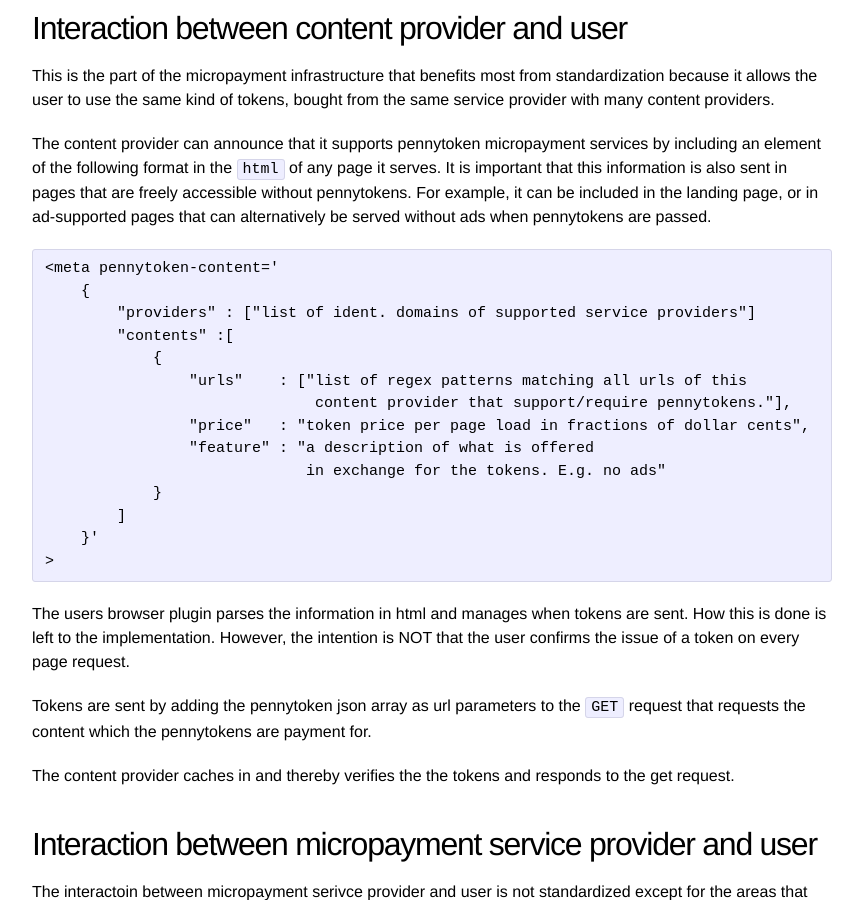
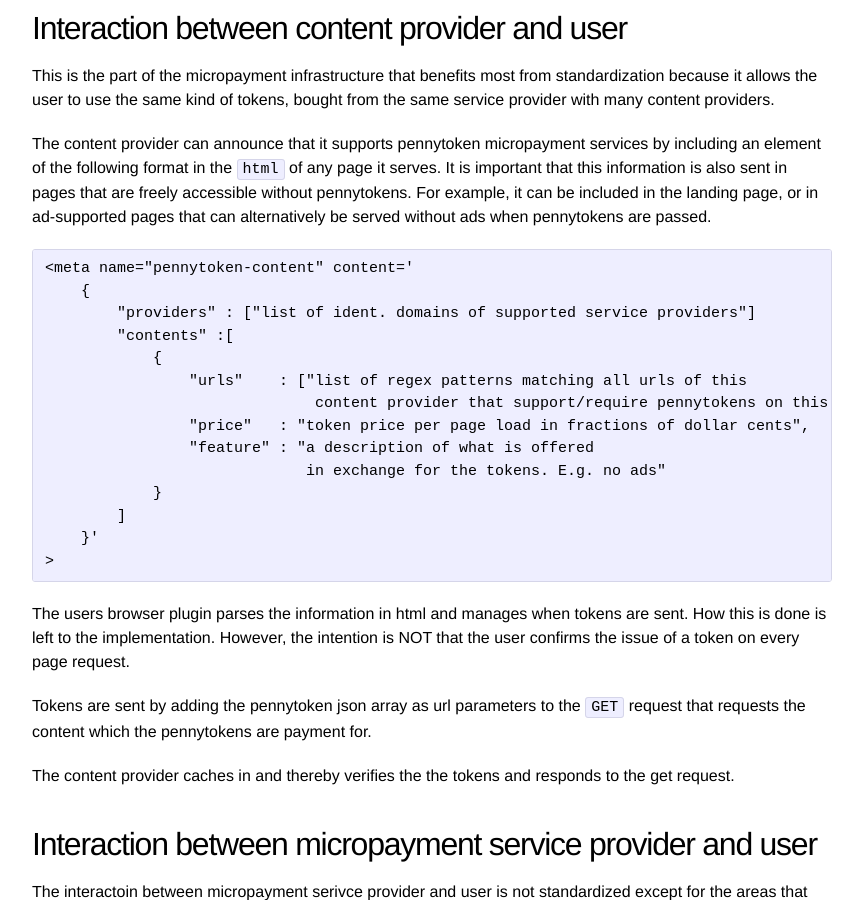
Before and after one commit to KonstantinSchubert/pennytoken-spec, a Jekyll site: the page built from details.md, in a window 1280 px wide and 900 px high, scrolled down 1029 px. Shown: the whole window, without its empty margins (208-1071 px from the left). Built offline with Jekyll 4.4.1, drawn with Linux system fonts in a browser that asks for light colours.

Commit message:
small updates

```diff
--- a/details.md
+++ b/details.md
@@ -49,13 +49,13 @@ Service providers are identified by their domains.
  that can alternatively be served without ads when pennytokens are passed.
 
 
-    <meta pennytoken-content='
+    <meta name="pennytoken-content" content='
         {
             "providers" : ["list of ident. domains of supported service providers"]
             "contents" :[
                 {
                     "urls"    : ["list of regex patterns matching all urls of this
-                                  content provider that support/require pennytokens."],
+                                  content provider that support/require pennytokens on this domain."],
                     "price"   : "token price per page load in fractions of dollar cents",
                     "feature" : "a description of what is offered
                                  in exchange for the tokens. E.g. no ads"
```
